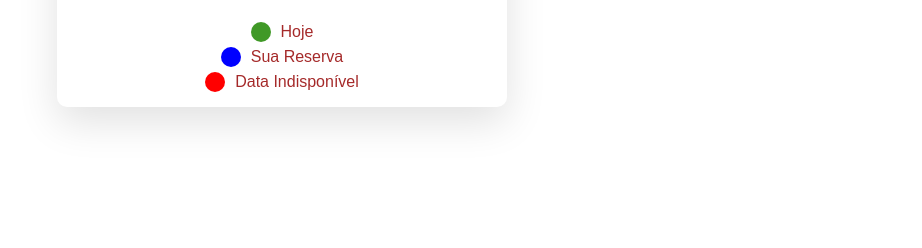
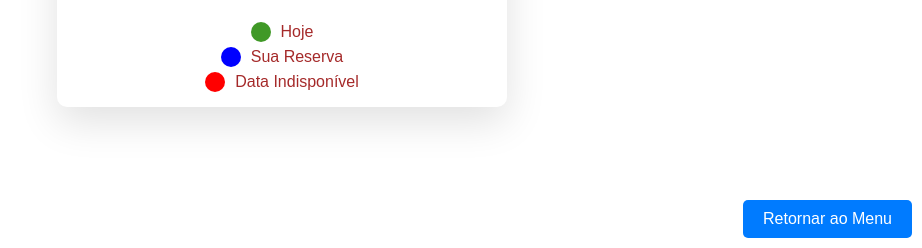
Before and after one commit to lucasrosati/easy_cond, a Django app: page /calendario/ in a window 1280 px wide. Shown: the part 552-800 px from the top of the page, without its empty margins (358-1280 px from the left). Run offline with Django 4.2, Linux system fonts and the light colour scheme; parts of the project's set-up code (start-up, migrations or seed data) failed here and were passed over.

```diff
--- a/Reserva/templates/reserva/calendario.html
+++ b/Reserva/templates/reserva/calendario.html
@@ -13,6 +13,7 @@
         body {
             background-color: #fff; /* Cor de fundo preta para o site todo */
             color: #A52A2A; /* Cor do texto branca para o site todo */
+            position: relative; /* Adicionado para posicionar o botão de retorno */
         }
 
         /* Estilos para a legenda */
@@ -38,8 +39,24 @@
             margin-right: 10px;
             align-items: center;
         }
+
+        /* Estilos para o botão de retorno */
+        .return-button {
+            position: fixed; /* Posicionamento fixo */
+            bottom: 10px; /* 10px do fundo */
+            right: 10px; /* 10px da direita */
+            background-color: #007bff;
+            color: #fff;
+            padding: 10px 20px;
+            border: none;
+            border-radius: 5px;
+            cursor: pointer;
+            text-decoration: none; /* Remover sublinhado do link */
+        }
+        .return-button:hover {
+            background-color: #0056b3;
+        }
     </style>
-
 </head>
 <body>
     <div class="wrapper">
@@ -76,8 +93,7 @@
               <span>Data Indisponível</span>
           </div>
       </div>
-
-        </div>
     </div>
+    <a href="{% url 'menu' %}" class="return-button">Retornar ao Menu</a>
 </body>
 </html>
```
Also changed, not shown: Reserva/templates/reserva/reserva.html (+9 -1 lines), Solicitacao/templates/solicitacao/solicitacao.html (+11 -2 lines).
